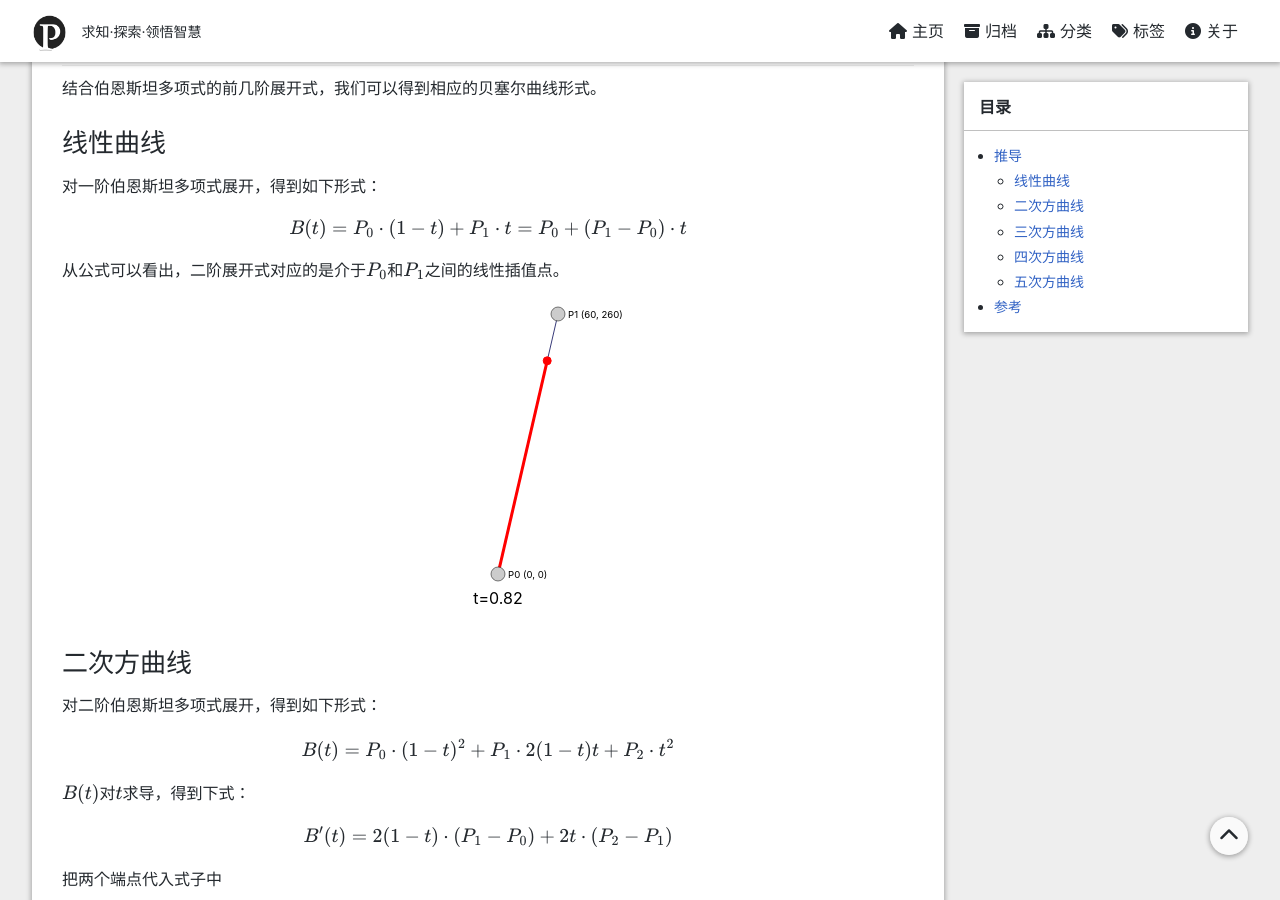
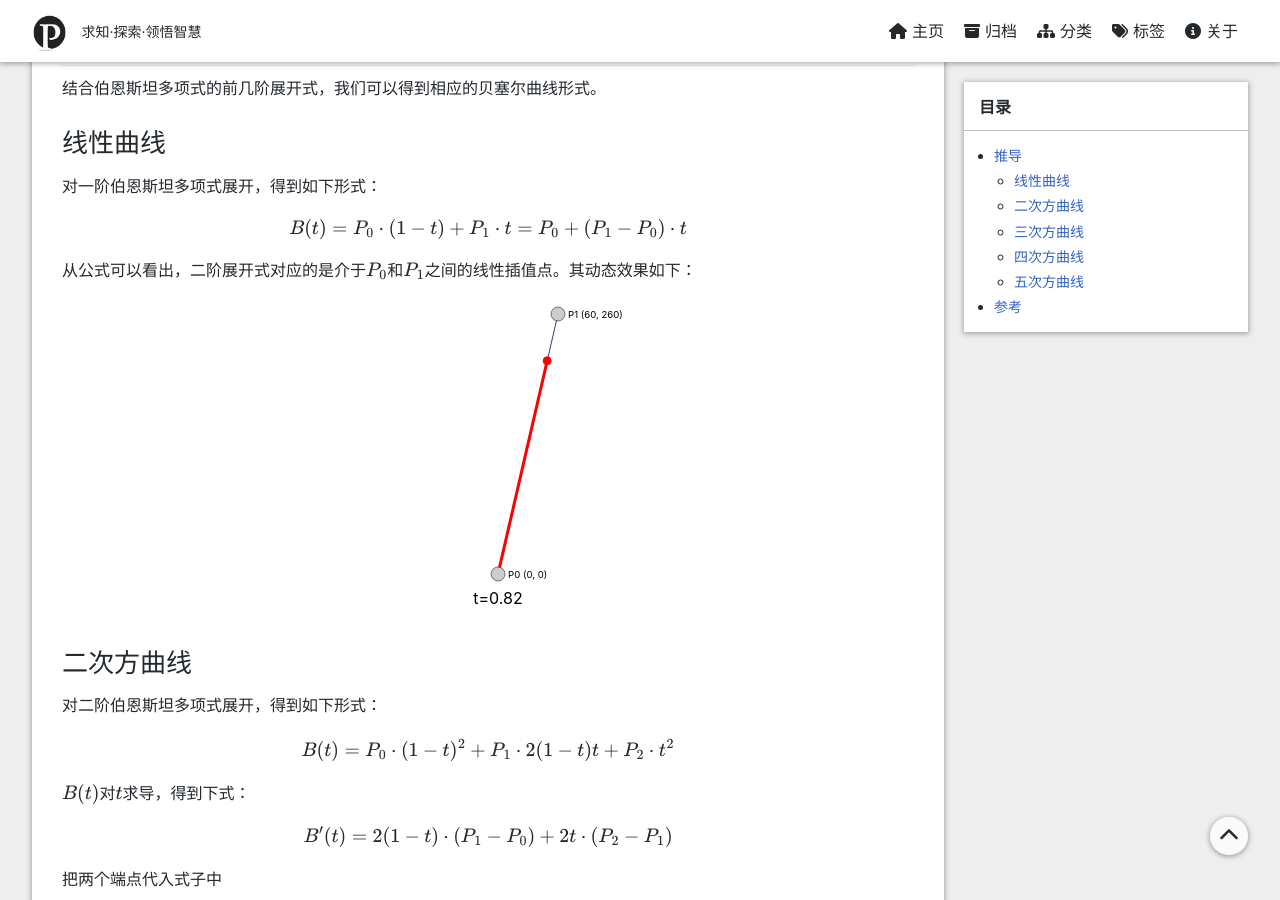
Before and after one commit to pyericz/blog, a Jekyll site: the page built from _posts/2017-09-07-bezier-curve.md, in a window 1280 px wide and 900 px high, scrolled down 517 px. Built offline with Jekyll 4.4.1, drawn with Linux system fonts in a browser that asks for light colours; nearby versions of some CDN libraries; formulas are drawn with MathJax 3; comment, search, counter and statistics services are not loaded; a style sheet for code colours, icons or effects is not loaded.

Commit message:
update bezier-curve

```diff
--- a/_posts/2017-09-07-bezier-curve.md
+++ b/_posts/2017-09-07-bezier-curve.md
@@ -71,7 +71,7 @@ $$
 B(t) = P_0 \cdot (1-t) + P_1 \cdot t  = P_0 + (P_1 - P_0) \cdot t
 $$
 
-从公式可以看出，二阶展开式对应的是介于$$P_0$$和$$P_1$$之间的线性插值点。
+从公式可以看出，二阶展开式对应的是介于$$P_0$$和$$P_1$$之间的线性插值点。其动态效果如下：
 
 <div id="vis0" class="vis">
 	<script>
```
